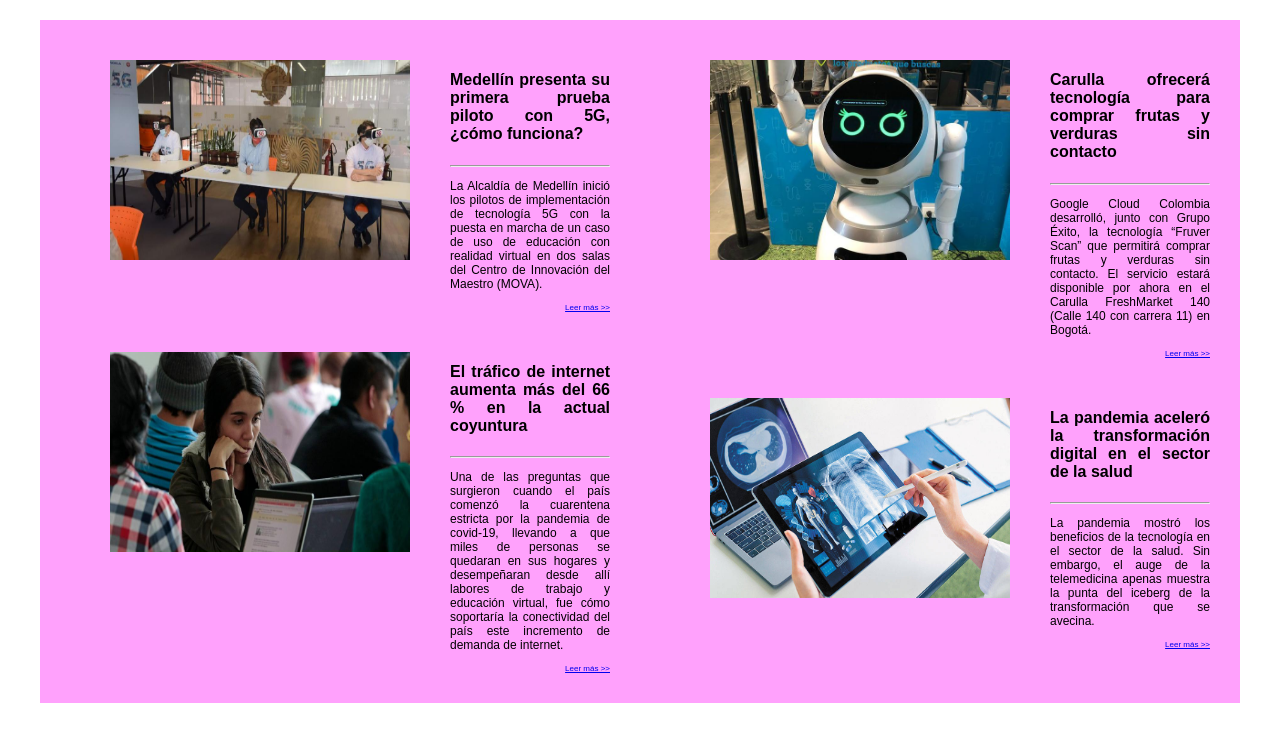
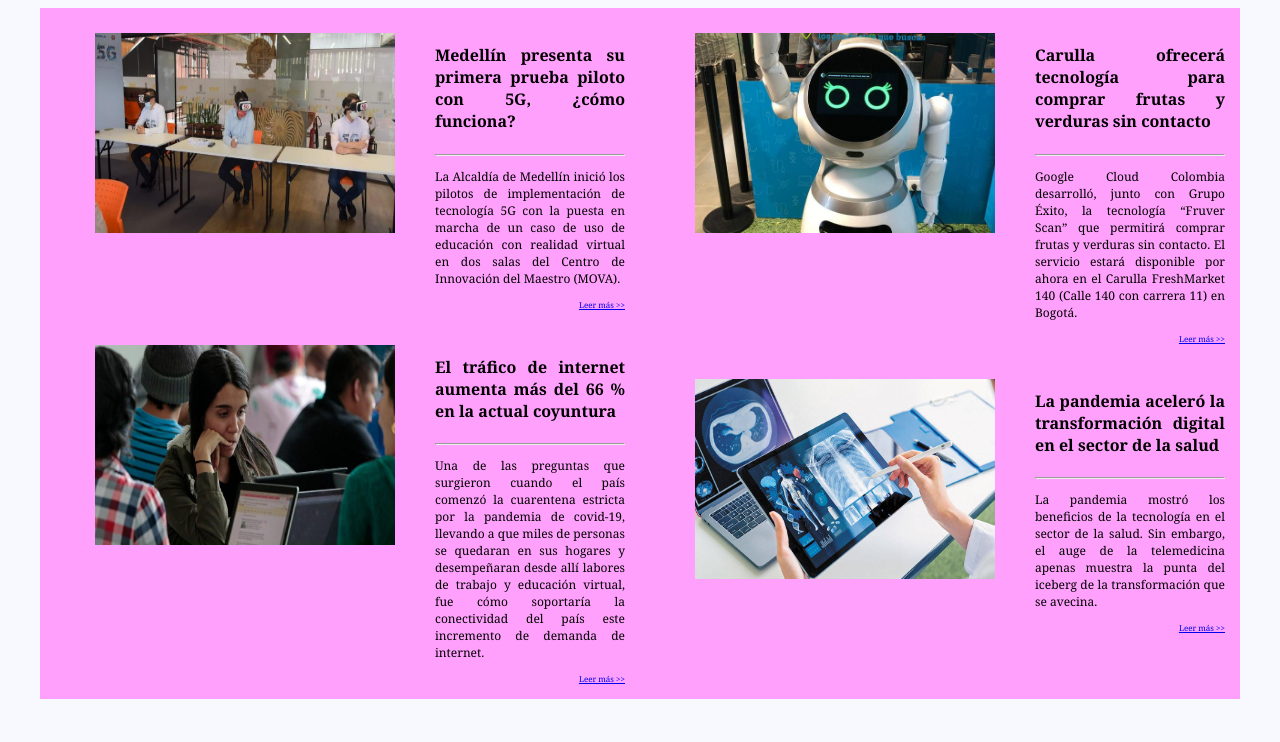
Before and after one commit to jsreyl/semana-1-18, a website: page src/index.html in a window 1280 px wide. Drawn offline with Linux system fonts and the light colour scheme.

Commit message:
Actualizando margenes para mayor consistencia

```diff
--- a/src/index.html
+++ b/src/index.html
@@ -3,7 +3,7 @@
 <head>
     <meta charset="UTF-8">
     <meta name="viewport" content="width=device-width, initial-scale=1.0">
-    <title>Mi primera pagina web</title>
+    <title>Soluciones tecnológicas</title>
     <link rel="stylesheet" href="style.css">
 </head>
 <body>
--- a/src/style.css
+++ b/src/style.css
@@ -1,13 +1,10 @@
 body{
-    font-family: sans-serif;
+    font-family: Georgia, 'Times New Roman', Times, serif;
     width: 1200px;
+    text-align: justify;
+    background-color: ghostwhite;
     margin-right: auto;
     margin-left: auto;
-}
-
-.header{
-    background-color: aqua;
-    margin-bottom: 20px;
 }
 
 .noticias{
@@ -18,10 +15,8 @@
 }
 .noticia{
     display: flex;
-    margin-top: 5%;
-    margin-bottom: 5%;
-    margin-left: 5%;
-    margin-right: 5%;
+    margin: 5px;
+    padding: 10px;
 }
 
 .noticia-imagen{
@@ -35,8 +30,6 @@
 
 .container-noticias{
     width: 50%;
-    /*display: flex;
-    justify-content: space-evenly;*/
 }
 
 .noticia-texto{
```
